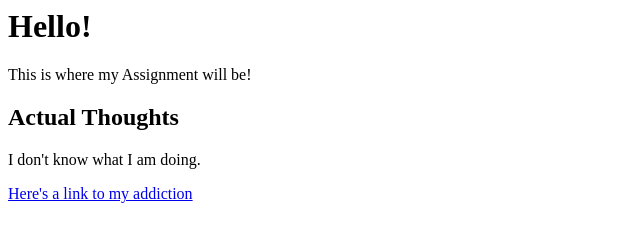
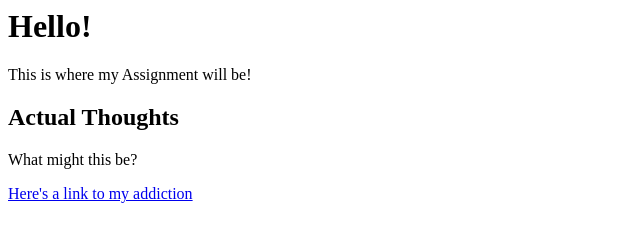
Before and after one commit to rvprtc/1001H-Assignment, a plain HTML site: page index.html in a window 1280 px wide. Shown: the full height of the page, 0-640 px from the left. Drawn offline with Linux system fonts and the light colour scheme.

Commit message:
Update index.html

```diff
--- a/index.html
+++ b/index.html
@@ -11,7 +11,7 @@
         </p>
         <h2> Actual Thoughts </h2>
         <p>
-            I don't know what I am doing.
+            What might this be?
         </p>
         <a href="https://www.leagueoflegends.com/en-us/"> Here's a link to my addiction</a>
     </body>
```
